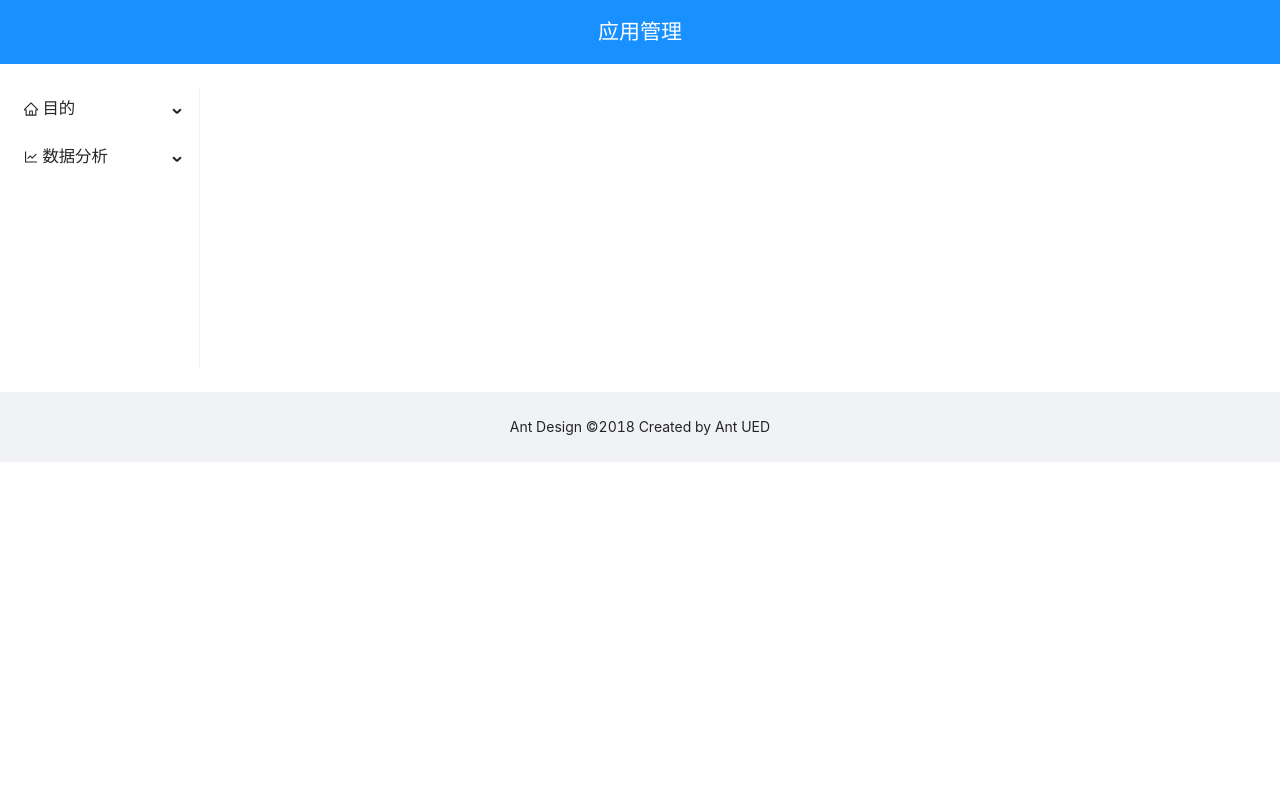
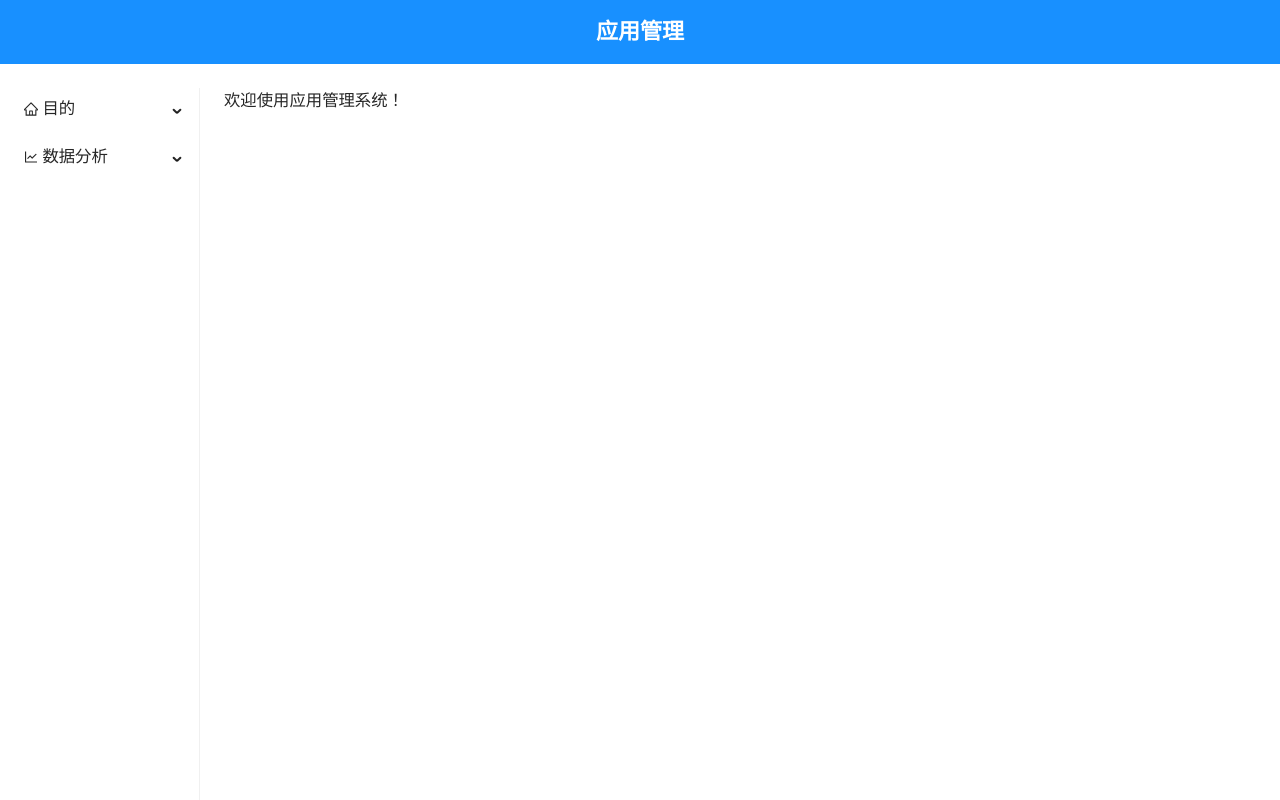
Before and after one commit to Gary-Zhigang/Fission, a Vue app in the folder web/: page / in a window 1280 px wide. Shown: the top 800 px of the page. Built offline with nearby package versions, Linux system fonts and the light colour scheme.

Commit message:
add welcome content as the initial page, would chang when click other pages, could reset when click the home page title

```diff
--- a/web/src/components/the-header.vue
+++ b/web/src/components/the-header.vue
@@ -1,23 +1,33 @@
+<!--<template>-->
+<!--  <a-layout-header class="header">-->
+<!--    <h1 style="text-align: center; color: white">-->
+<!--      <router-link :key="welcome" to="/" style="color: white" @click.native = "clickHead">应用管理</router-link>-->
+<!--    </h1>-->
+<!--  </a-layout-header>-->
+<!--</template>-->
+
 <template>
   <a-layout-header class="header">
-    <h1 style="text-align: center; color: white">
-      应用管理
-    </h1>
+    <a-anchor-link href="/" title="应用管理" />
   </a-layout-header>
 </template>
 
-<script lang="ts">
-import { defineComponent } from 'vue';
-
-export default defineComponent({
-  name: 'the-header',
-});
-</script>
 
 <style scoped>
 .ant-layout-header {
-  /*padding: 0;*/
   background: #1890ff;
+  text-align: center;
 }
-
+/deep/ .ant-anchor-link {
+  padding: 4px;
+  margin: 5px auto;
+}
+/deep/ .ant-anchor-link-title {
+  font-size: 22px;
+  font-weight: bolder;
+  width: 135px;
+  padding: 10px;
+  margin: auto;
+  color: white;
+}
 </style>
--- a/web/src/views/about.vue
+++ b/web/src/views/about.vue
@@ -1,51 +1,53 @@
 <template>
-  <div id="app" style="width: 400px">
-    <BarChart v-bind="barChartProps" />
+  <div id="about" style="width: 400px">
+    <LineChart v-bind="lineChartProps" />
   </div>
 </template>
 
 <script>
 import { Chart, registerables } from 'chart.js';
-import { BarChart, useBarChart } from 'vue-chart-3';
+import { LineChart, useLineChart } from 'vue-chart-3';
 import { ref, computed, defineComponent } from 'vue';
 
 Chart.register(...registerables);
 
 export default defineComponent({
-  name: 'App',
+  name: 'About',
   components: {
-    BarChart,
+    LineChart,
   },
   setup() {
-    const data = ref([30, 40, 60, 70, 5]);
-
+    const data = ref([100, 145, 230, 100, 130]);
     const chartData = computed(() => ({
-      labels: ['Paris', 'Nîmes', 'Toulon', 'Perpignan', 'Autre'],
+      labels: ['6月14日', '6月16日', '6月18日', '6月20日', '6月22日'],
       datasets: [
         {
+          label: '分享/启动用户',
+          fill: false,
+          borderColor: 'rgb(75, 192, 192)',
+          tension: 0.1,
           data: data.value,
-          backgroundColor: ['#77CEFF', '#0079AF', '#123E6B', '#97B0C4', '#A5C8ED'],
         },
       ],
     }));
 
-    const { barChartProps, barChartRef } = useBarChart({
+    const { lineChartProps, lineChartRef } = useLineChart({
       chartData,
     });
 
 
-    return { barChartProps, barChartRef };
+    return { lineChartProps, lineChartRef };
   },
 });
 </script>
 
 <style>
-#app {
+#about {
   font-family: Avenir, Helvetica, Arial, sans-serif;
   -webkit-font-smoothing: antialiased;
   -moz-osx-font-smoothing: grayscale;
   text-align: center;
   color: #2c3e50;
-  margin-top: 60px;
+  /*margin-top: 60px;*/
 }
 </style>
--- a/web/src/views/home.vue
+++ b/web/src/views/home.vue
@@ -1,11 +1,12 @@
 <template>
-  <a-layout style="padding: 24px 0; background: #fff">
+  <a-layout style="height: 840px; padding: 24px 0; background: #fff">
     <a-layout-sider width="200" style="background: #fff">
       <a-menu
           v-model:selectedKeys="selectedKeys2"
           v-model:openKeys="openKeys"
           mode="inline"
           style="height: 100%;"
+          @click="handleClick"
       >
         <a-sub-menu key="sub1">
           <template #title>
@@ -30,16 +31,32 @@
       </a-menu>
     </a-layout-sider>
     <a-layout-content :style="{ padding: '0 24px', minHeight: '280px' }">
+      <div class="welcome" v-show="isShowWelcome">
+        <h1>欢迎使用应用管理系统！</h1>
+      </div>
       <router-view/>
     </a-layout-content>
   </a-layout>
 </template>
 
 <script lang="ts">
-import { defineComponent } from 'vue';
+import {defineComponent, ref} from 'vue';
 
 export default defineComponent({
   name: 'Home',
+  setup() {
+    const isShowWelcome = ref(true);
+
+    const handleClick = (value: any) => {
+      console.log("menu click", value)
+      isShowWelcome.value = value.key === 'welcome';
+    };
+
+    return {
+      isShowWelcome,
+      handleClick
+    };
+  }
 });
 </script>
 
```
